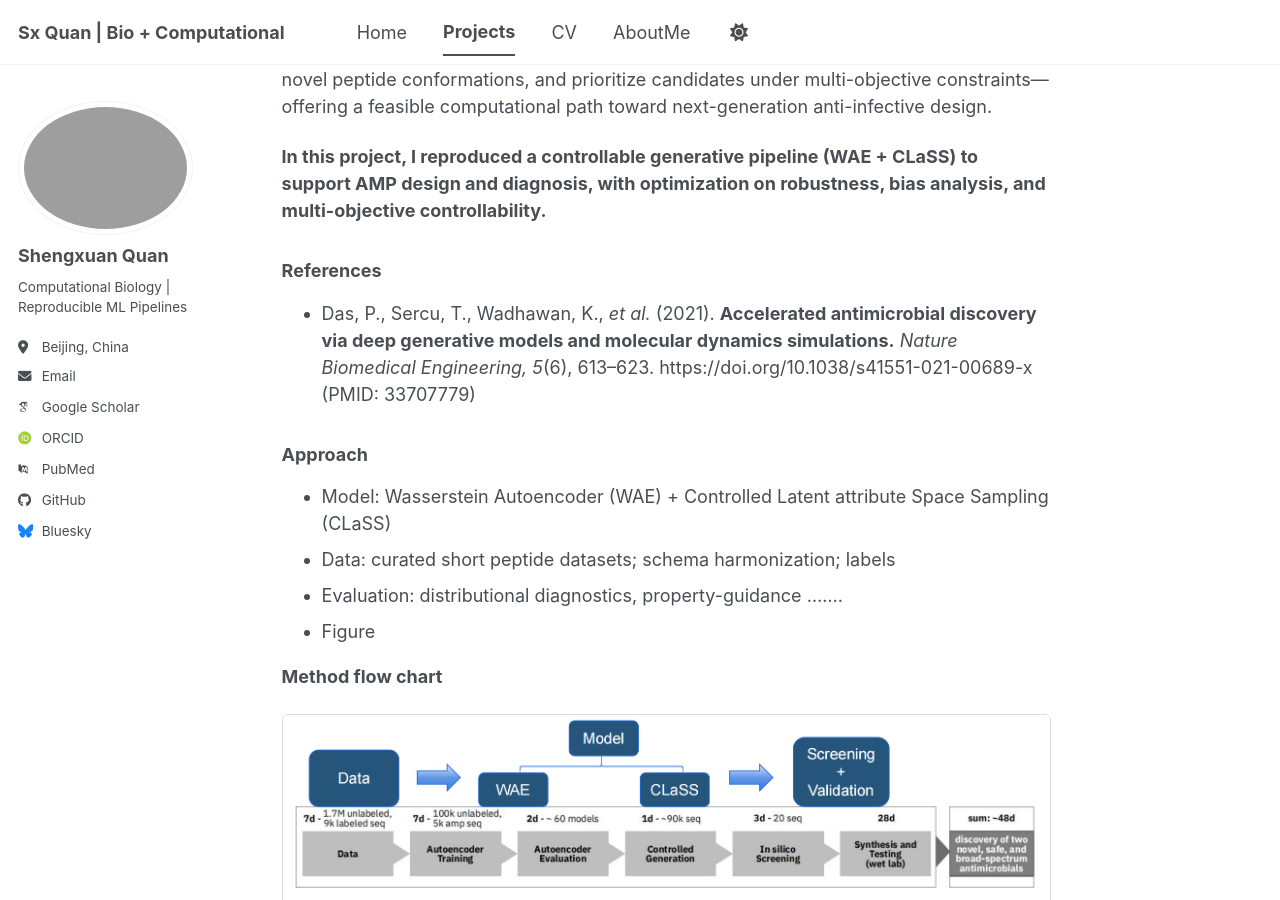
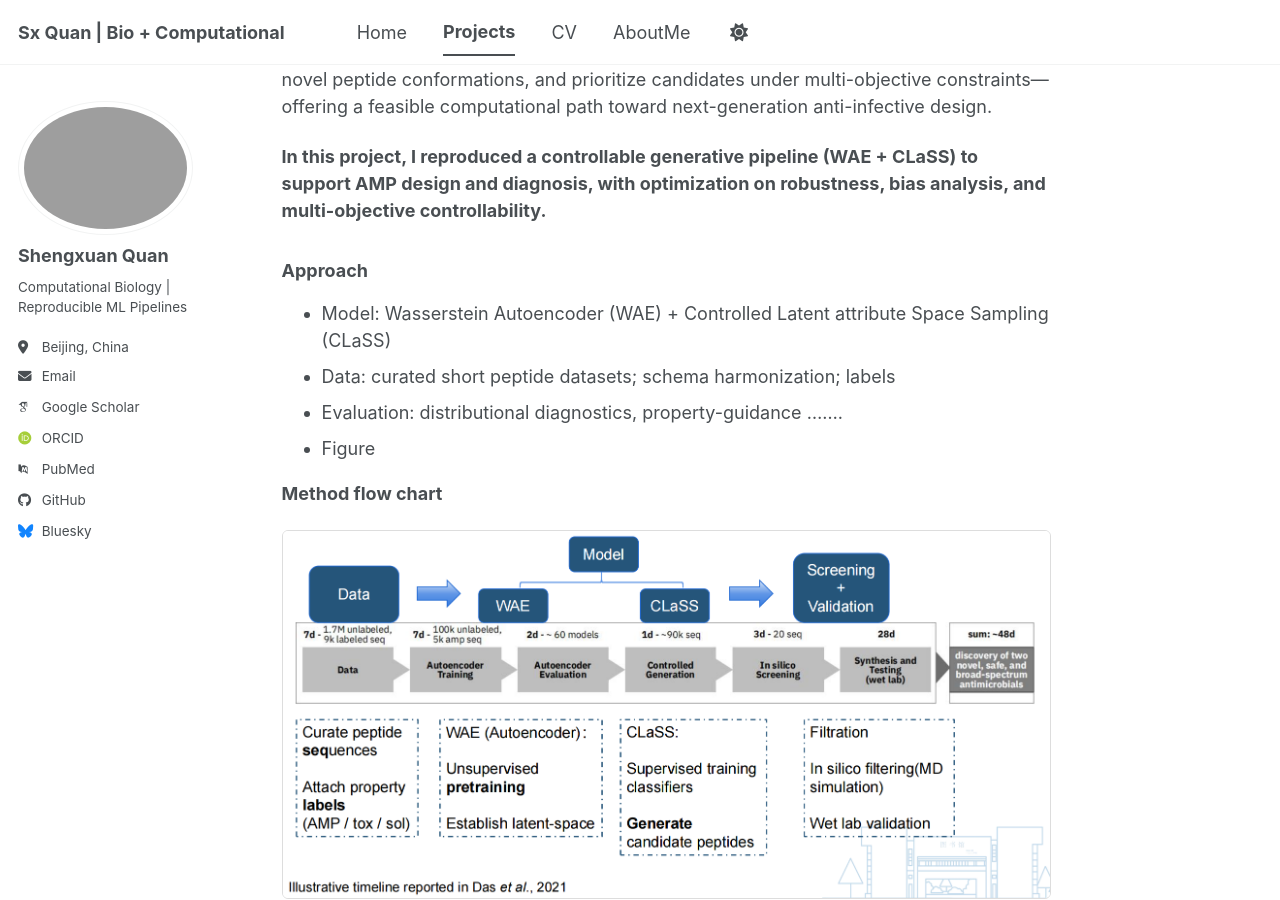
Before and after one commit to ShengxuanQUAN/ShengxuanQUAN.github.io, a Jekyll site: the page built from _portfolio/amp_generative.md, in a window 1280 px wide and 900 px high, scrolled down 520 px. Built offline with Jekyll 4.4.1, drawn with Linux system fonts in a browser that asks for light colours; some web fonts are replaced; a script bundle is joined from its source files by our own code; library files that are not in the unit come from our copies; some of the changed text lies outside the part shown.

Commit message:
Refactor AMP generative project documentation
Removed duplicate references section and adjusted content for clarity.

```diff
--- a/_portfolio/amp_generative.md
+++ b/_portfolio/amp_generative.md
@@ -14,8 +14,6 @@ However, traditional AMP discovery and optimization are often **costly and low-t
 
 **In this project, I reproduced a controllable generative pipeline (WAE + CLaSS) to support AMP design and diagnosis, with optimization on robustness, bias analysis, and multi-objective controllability.**
 
-### References
-- Das, P., Sercu, T., Wadhawan, K., *et al.* (2021). **Accelerated antimicrobial discovery via deep generative models and molecular dynamics simulations.** *Nature Biomedical Engineering, 5*(6), 613–623. https://doi.org/10.1038/s41551-021-00689-x (PMID: 33707779)
 
 
 ### Approach
```
Also changed, not shown: other parts of _portfolio/amp_generative.md (+4 -0 lines).
